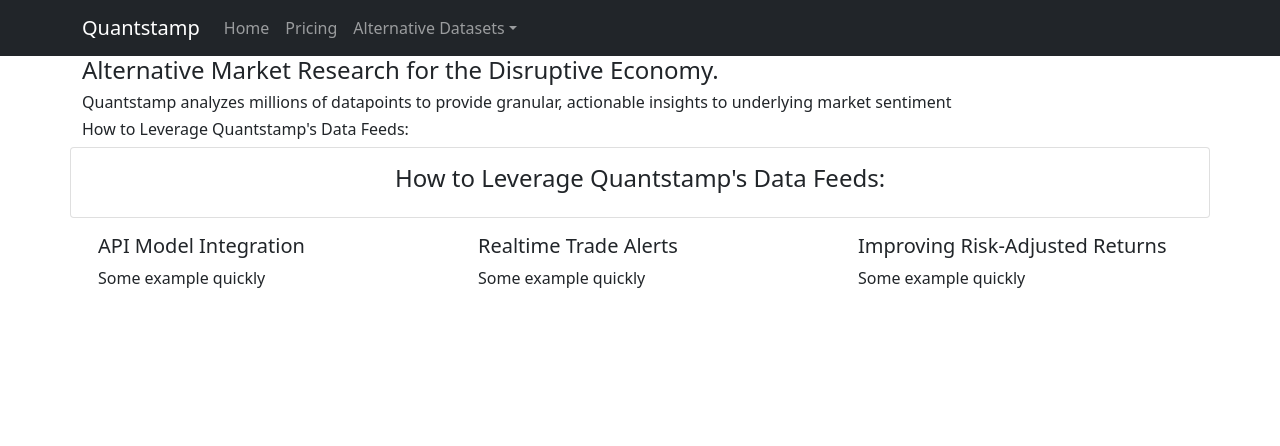
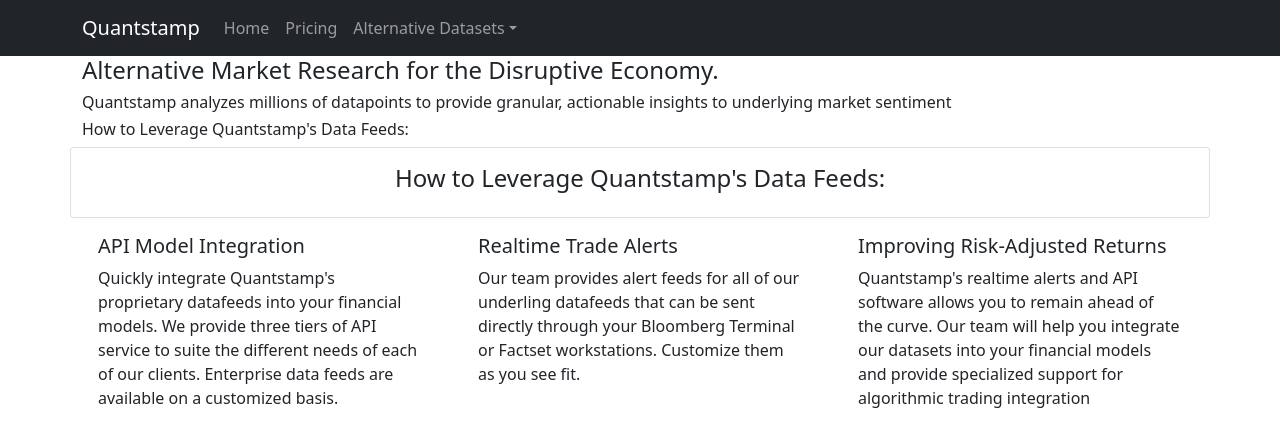
Before and after one commit to rkirk430/alt-data-site-frontend, a React (Create React App) app: page / in a window 1280 px wide. Shown: the top 446 px of the page. Built offline with nearby package versions, Linux system fonts and the light colour scheme.

Commit message:
Commit before installing Icons

```diff
--- a/src/pages/Home.js
+++ b/src/pages/Home.js
@@ -1,5 +1,6 @@
 import React from "react";
-import { Container, Row, Col, Card } from "react-bootstrap"
+import { Container, Row, Col, Card, IconName } from "react-bootstrap"
+
 
 const Home = (props) => {
     return(
@@ -33,7 +34,7 @@
               <div className="card-body">
                 <div>
                   <h5> API Model Integration </h5>
-                  <p> Some example quickly </p>
+                  <p> Quickly integrate Quantstamp's proprietary datafeeds into your financial models. We provide three tiers of API service to suite the different needs of each of our clients. Enterprise data feeds are available on a customized basis. </p>
                 </div>
               </div>
             </Col>
@@ -41,7 +42,7 @@
               <div className="card-body">
                 <div>
                   <h5> Realtime Trade Alerts </h5>
-                  <p> Some example quickly </p>
+                  <p> Our team provides alert feeds for all of our underling datafeeds that can be sent directly through your Bloomberg Terminal or Factset workstations. Customize them as you see fit. </p>
                 </div>
               </div>
             </Col>
@@ -49,7 +50,8 @@
               <div className="card-body">
                 <div>
                   <h5> Improving Risk-Adjusted Returns </h5>
-                  <p> Some example quickly </p>
+                  <span className="fas fa-calculator"></span>
+                  <p> Quantstamp's realtime alerts and API software allows you to remain ahead of the curve. Our team will help you integrate our datasets into your financial models and provide specialized support for algorithmic trading integration</p>
                 </div>
               </div>
             </Col>
--- a/src/pages/Sentiment.js
+++ b/src/pages/Sentiment.js
@@ -1,5 +1,6 @@
 import { data } from "autoprefixer";
 import { useState, useEffect } from "react";
+import { Container, Row, Col, Card } from "react-bootstrap"
 import { Table } from "react-bootstrap";
 
 function Sentiment(props) {
@@ -18,9 +19,15 @@
 
     const loaded = () => {
         return (
-            <div className="sentiment">
-            <h1>Reddit Sentiment Data</h1>
-            <h3> Sentiment data </h3>
+            <div>
+                <Container>
+                    <Row className="sentimentpage">
+                        <div>
+                        <h1>Reddit Sentiment Tracker</h1>
+                        <h4> Sentiment data </h4>
+                        </div>
+                    </Row>
+                </Container>
                 <Table className="table table-striped table-dark">
                     <thead>
                         <tr>
```
Lines whose indentation alone changed are shown as unchanged.
